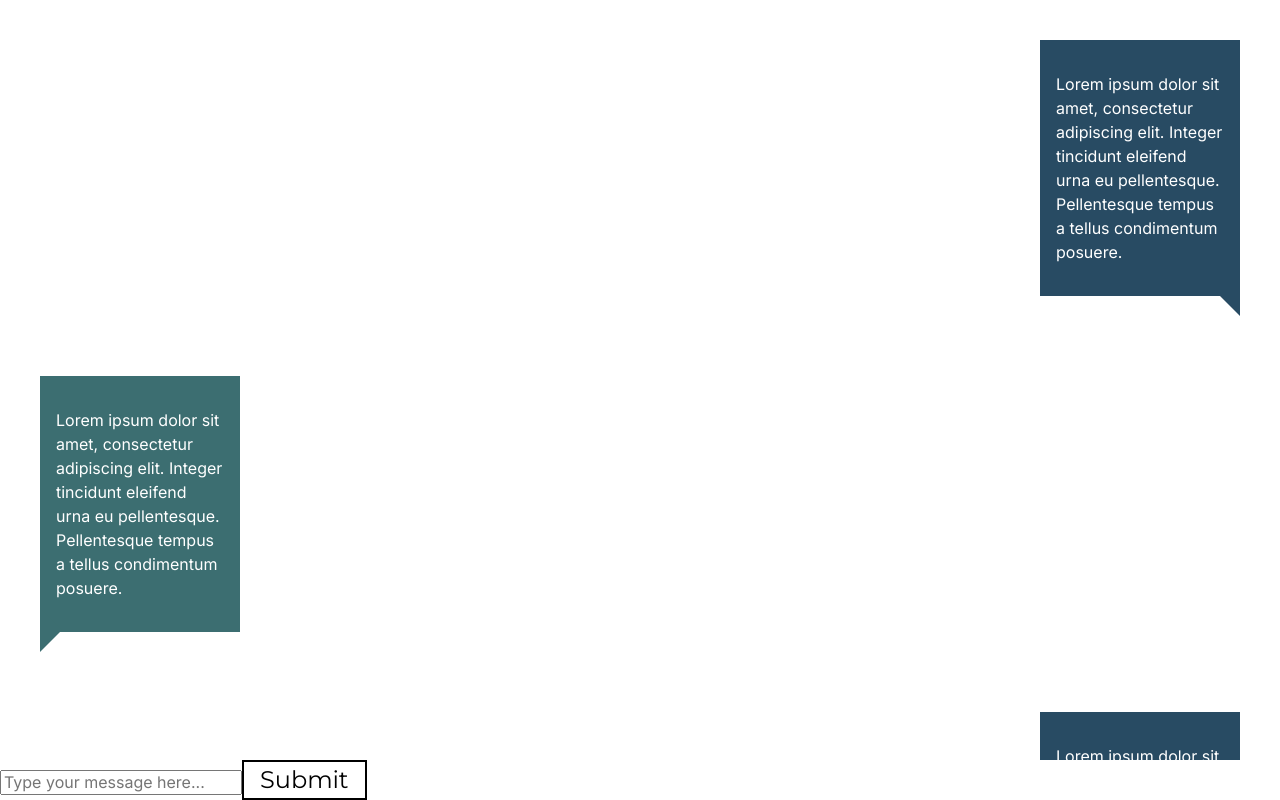
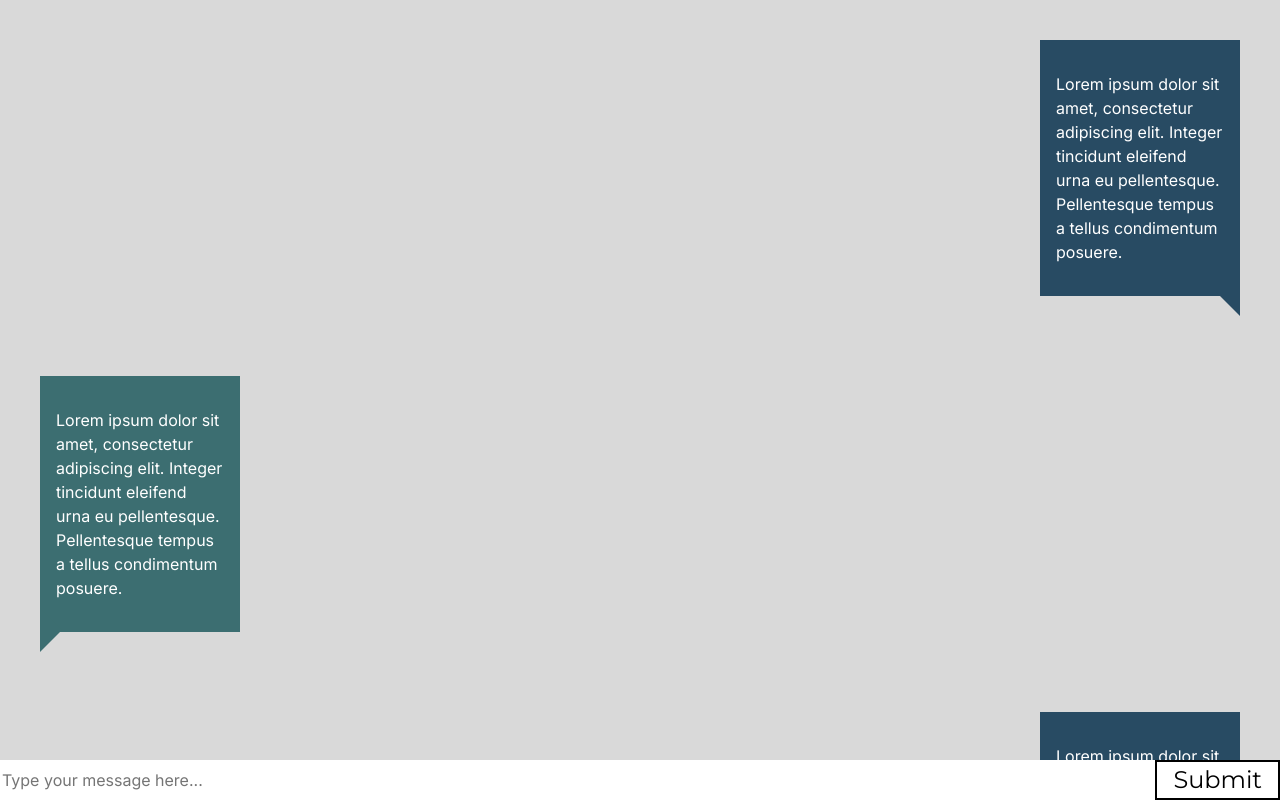
Before and after one commit to droa3v/react-chat-client, a React app: page / in a window 1280 px wide. Built offline with nearby package versions, Linux system fonts and the light colour scheme.

Commit message:
Minor changes to input styles

```diff
--- /dev/null
+++ b/src/chat/chat_input/ChatInput.module.scss
@@ -0,0 +1,12 @@
+.container {
+  display: flex;
+  justify-content: center;
+
+  .input {
+    border: none;
+    flex-grow: 1;
+    &:focus {
+      outline: none;
+    }
+  }
+}
--- a/src/chat/chat_input/ChatInput.tsx
+++ b/src/chat/chat_input/ChatInput.tsx
@@ -1,13 +1,15 @@
 import React from "react";
 import { Button } from "../../components/Button/Button";
+import styles from "./ChatInput.module.scss";
 
 export const ChatInput: React.FC = (): JSX.Element => {
   return (
-    <div>
+    <div className={styles.container}>
       <input
         type="text"
         name="MessageInput"
         placeholder="Type your message here..."
+        className={styles.input}
       />
       <Button>Submit</Button>
     </div>
--- a/src/chat/messages/Messages.module.scss
+++ b/src/chat/messages/Messages.module.scss
@@ -1,6 +1,7 @@
+@use "../../scss/variables";
 .container {
   display: flex;
   flex-direction: column;
-  height: 100%;
   overflow-y: scroll;
+  background-color: variables.$gray;
 }
```
